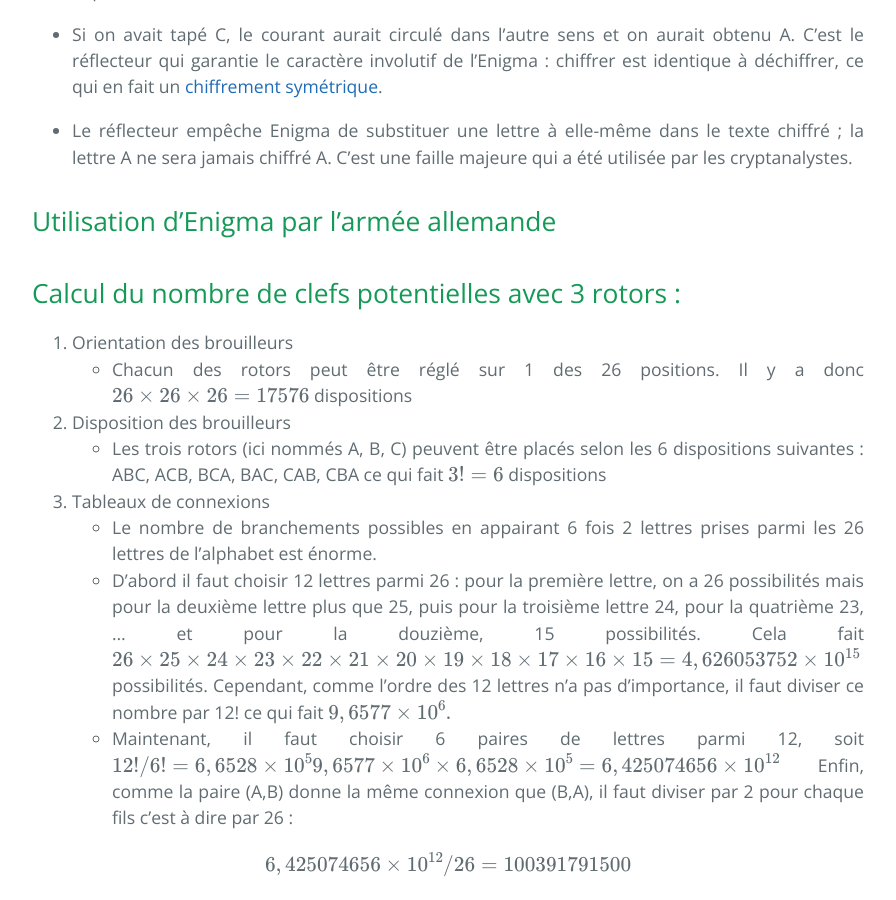
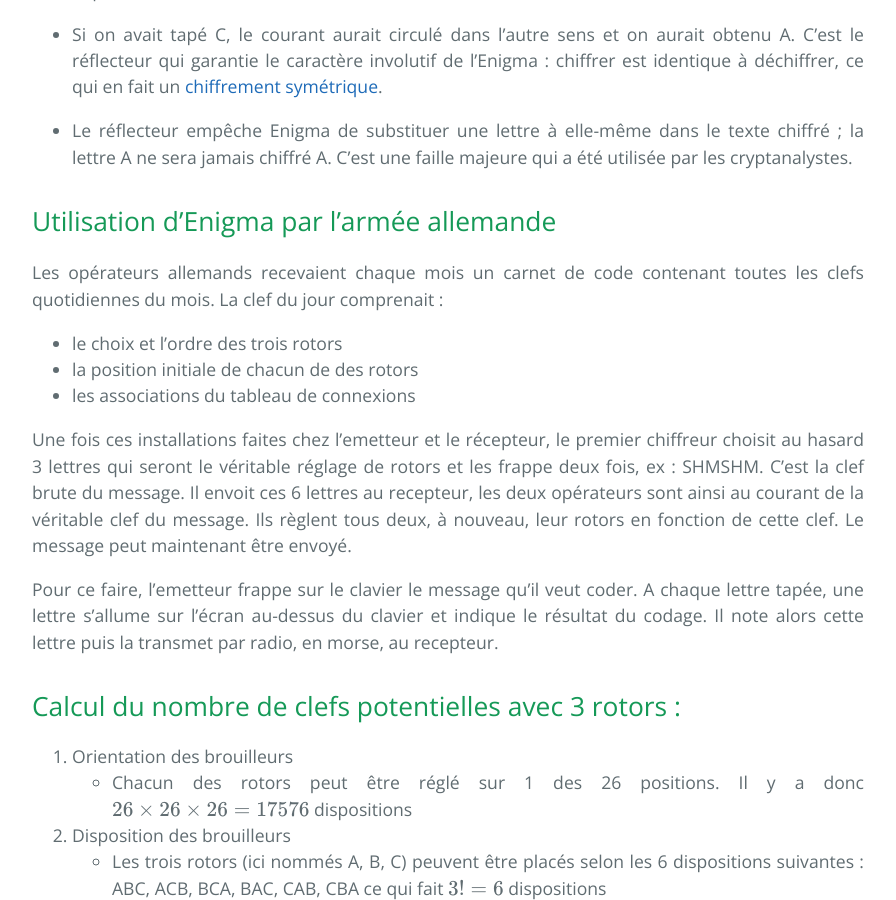
Before and after one commit to SamuelGallay/CryptoTPE, a Jekyll site: the page built from pages/3_Guerres/3_fonctionnement.md, in a window 1280 px wide and 900 px high, scrolled down 3673 px. Shown: the whole window, without its empty margins (192-1088 px from the left). Built offline with Jekyll 4.4.1, drawn with Linux system fonts in a browser that asks for light colours; our own code applies the rules of GitHub Pages for plain Markdown files; formulas are drawn with MathJax 3.

Commit message:
utilisation d'Enigma par l'armée allemande

```diff
--- a/pages/3_Guerres/3_fonctionnement.md
+++ b/pages/3_Guerres/3_fonctionnement.md
@@ -56,6 +56,15 @@ Remarques :
 
 ## Utilisation d'Enigma par l'armée allemande
 
+Les opérateurs allemands recevaient chaque mois un carnet de code contenant toutes les clefs quotidiennes du mois. La clef du jour comprenait :
+* le choix et l'ordre des trois rotors
+* la position initiale de chacun de des rotors
+* les associations du tableau de connexions
+
+Une fois ces installations faites chez l'emetteur et le récepteur, le premier chiffreur choisit au hasard 3 lettres qui seront le véritable réglage de rotors et les frappe deux fois, ex : SHMSHM. C'est la clef brute du message. Il envoit ces 6 lettres au recepteur, les deux opérateurs sont ainsi au courant de la véritable clef du message. Ils règlent tous deux, à nouveau, leur rotors en fonction de cette clef. Le message peut maintenant être envoyé.
+
+Pour ce faire, l'emetteur frappe sur le clavier le message qu'il veut coder. A chaque lettre tapée, une lettre s'allume sur l'écran au-dessus du clavier et indique le résultat du codage. Il note alors cette lettre puis la transmet par radio, en morse, au recepteur.
+
 ## Calcul du nombre de clefs potentielles avec 3 rotors :
 
 1. Orientation des brouilleurs
```
